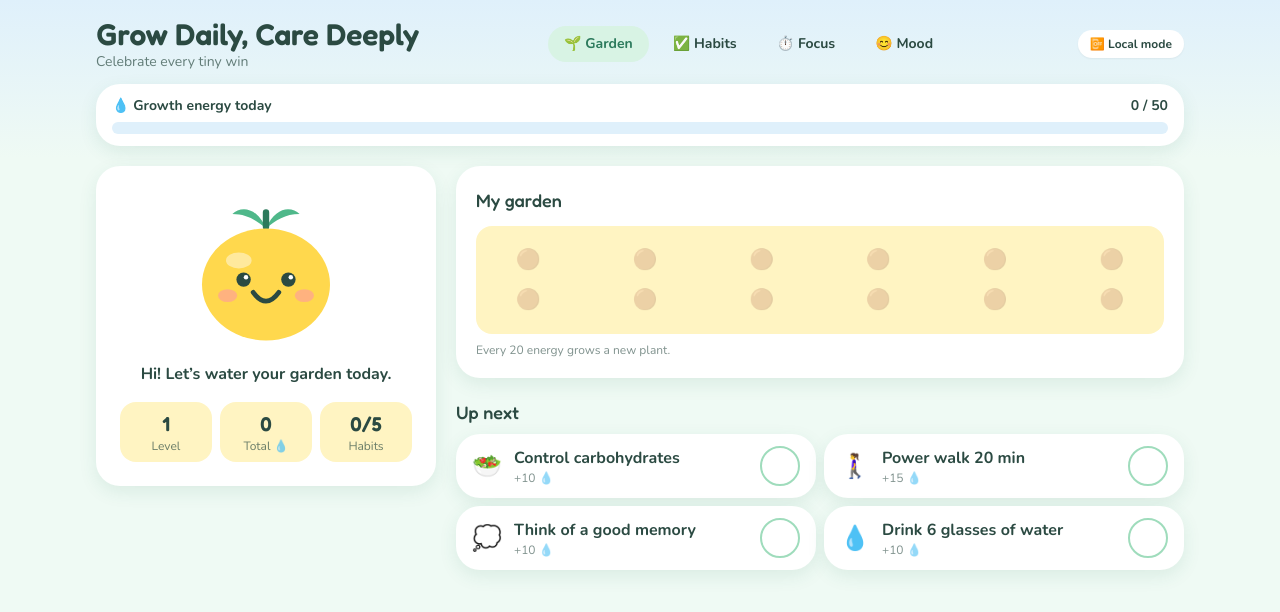
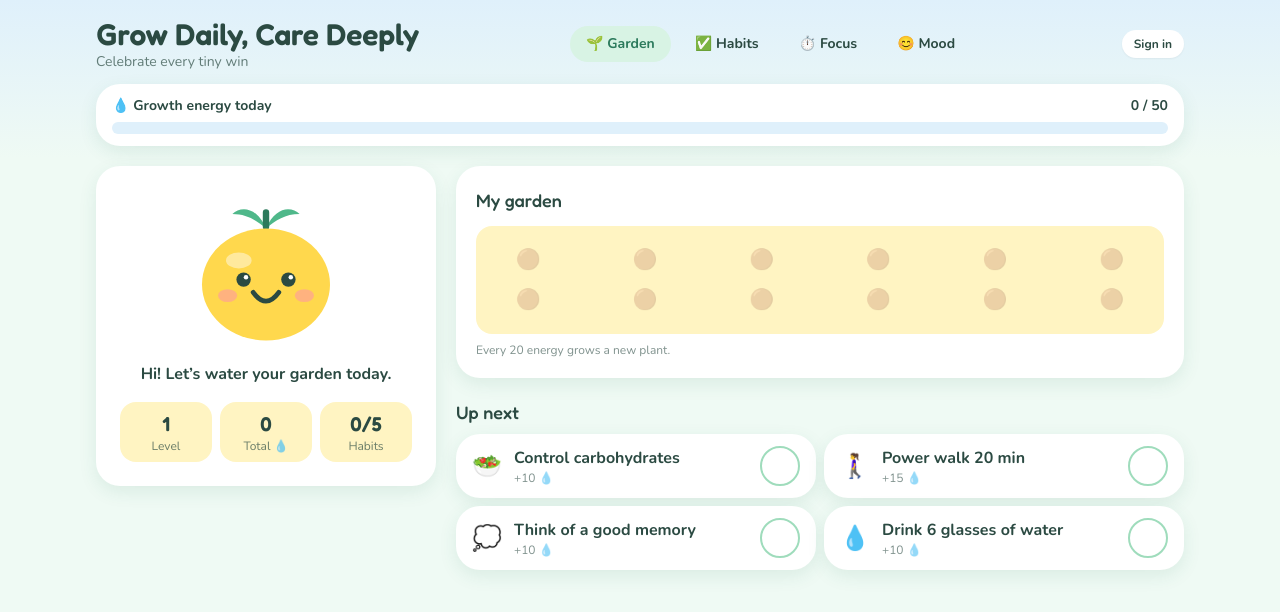
Before and after one commit to EiChanMyat/TomaSelfImprove, a plain HTML site: page index.html in a window 1280 px wide. Drawn offline with nearby package versions, Linux system fonts and the light colour scheme.

Commit message:
Add Supabase keys

```diff
--- a/index.html
+++ b/index.html
@@ -93,8 +93,8 @@ tailwind.config = { theme: { extend: {
 
 <script>
 /* ============ 1. SUPABASE CONFIG (leave empty to run in local-only mode) ============ */
-const SUPABASE_URL = '';       // e.g. https://xxxx.supabase.co
-const SUPABASE_ANON_KEY = '';  // the public "anon" key from Project Settings → API
+const SUPABASE_URL = 'https://dgksjmybqaspgwmpwrhm.supabase.co';       // e.g. https://xxxx.supabase.co
+const SUPABASE_ANON_KEY = 'sb_publishable_xFR5eFUahiXMh5BgBIpGaA_qro0otKf';  // the public "anon" key from Project Settings → API
 const sb = (SUPABASE_URL && SUPABASE_ANON_KEY && window.supabase)
   ? window.supabase.createClient(SUPABASE_URL, SUPABASE_ANON_KEY) : null;
 
```
